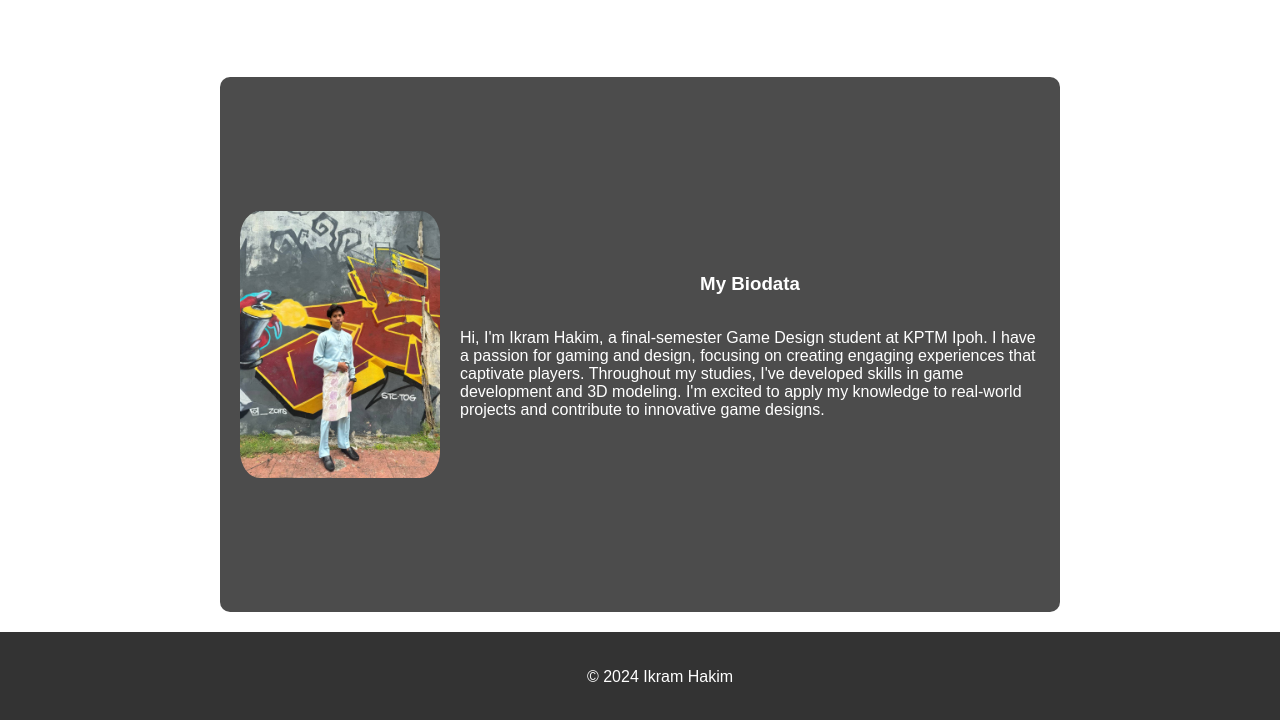
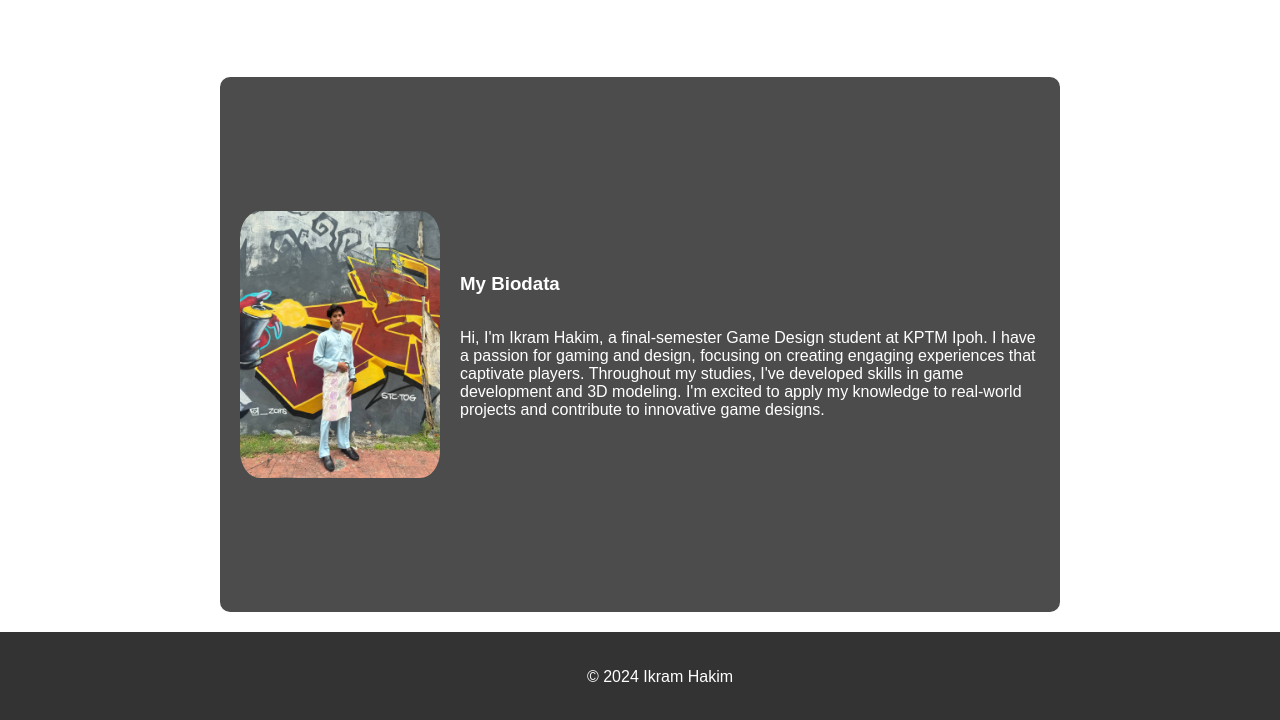
Before and after one commit to Ikramhakimm/portfolio, a plain HTML site: page about.html in a window 1280 px wide. Shown: the part 78-798 px from the top of the page. Drawn offline with Linux system fonts and the light colour scheme.

Commit message:
Update about.html

```diff
--- a/about.html
+++ b/about.html
@@ -74,7 +74,7 @@
             display: flex;
             flex-direction: column; /* Stack the text vertically */
             justify-content: left; /* Center text vertically */
-            align-items: center; /* Align text to the center */
+            align-items: left; /* Align text to the center */
         }
 
         footer {
```
